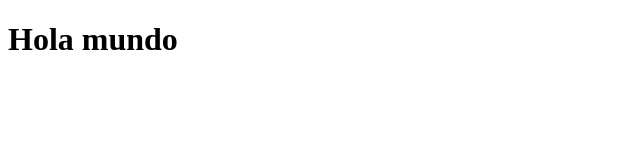
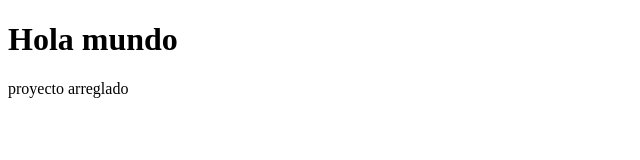
Before and after one commit to JesusZunig/ejemplogit, a plain HTML site: page index.html in a window 1280 px wide. Shown: the whole page, without its empty margins (0-640 px from the left). Drawn offline with Linux system fonts and the light colour scheme.

Commit message:
se soluciono

```diff
--- a/index.html
+++ b/index.html
@@ -13,5 +13,8 @@
         <h1>
             Hola mundo
         </h1>
+        <p>
+            proyecto arreglado
+        </p>
     </body>
 </html>
```
